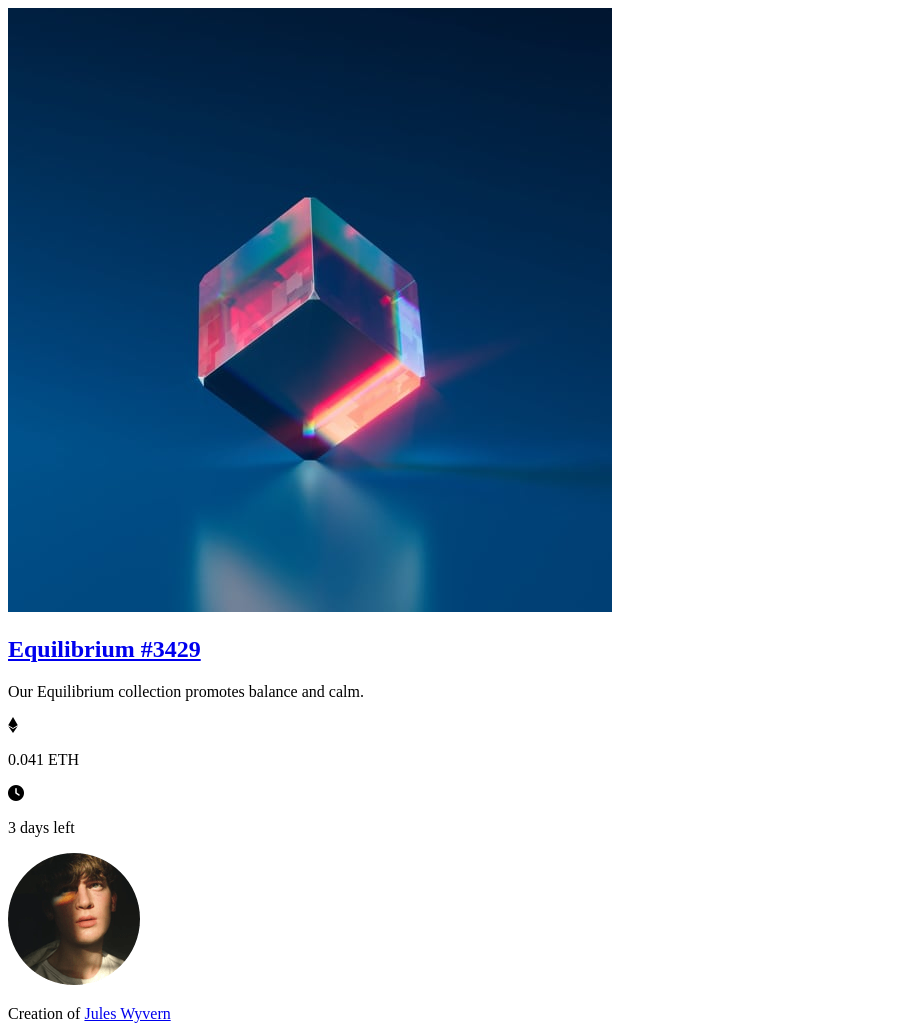
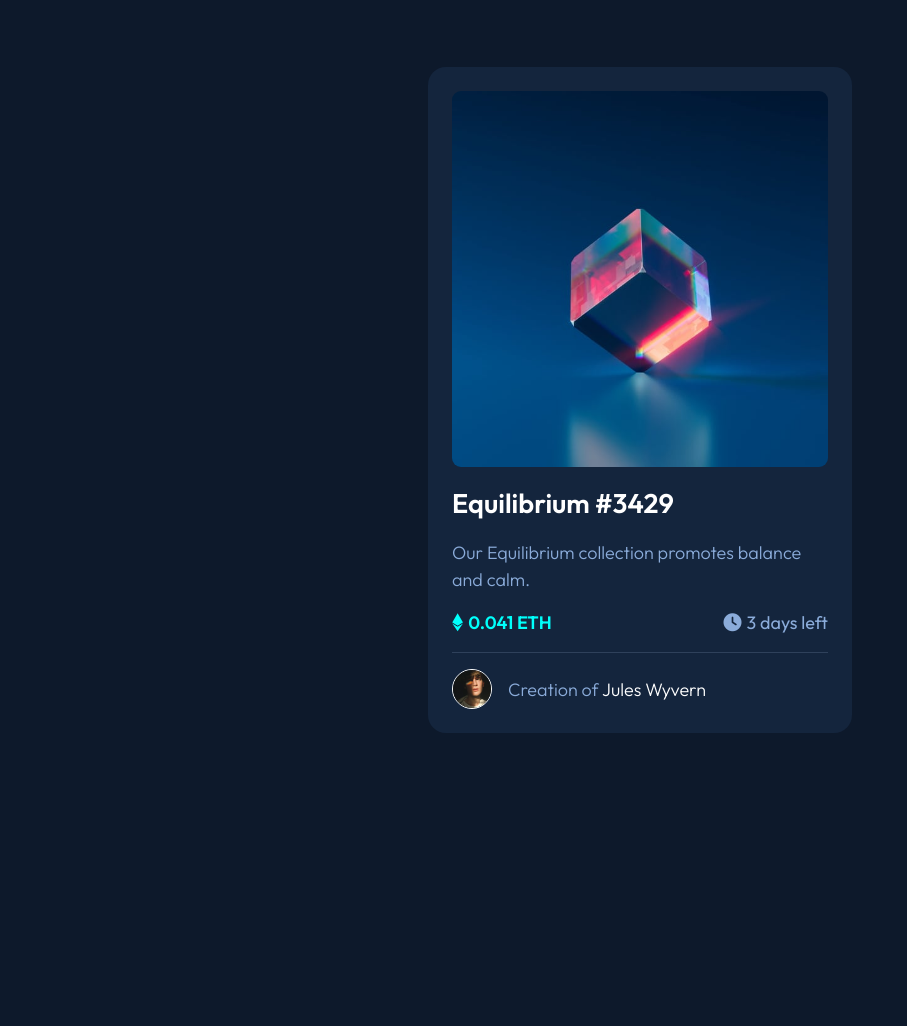
Before and after one commit to Dharmik48/fem-nft-card, a plain HTML site: page index.html in a window 1280 px wide. Shown: the whole page, without its empty margins (0-907 px from the left). After the commit the page ends 800 px from the top, so only its background shows below. Drawn offline with Linux system fonts and the light colour scheme; a web font is replaced by a local one.

Commit message:
final result

```diff
--- a/index.html
+++ b/index.html
@@ -18,7 +18,7 @@
 		<link rel="preconnect" href="https://fonts.googleapis.com" />
 		<link rel="preconnect" href="https://fonts.gstatic.com" crossorigin />
 		<link
-			href="https://fonts.googleapis.com/css2?family=Keania+One&family=Outfit:wght@300;400;600&display=swap"
+			href="https://fonts.googleapis.com/css2?family=Outfit:wght@300;400;600&display=swap"
 			rel="stylesheet"
 		/>
 
@@ -27,6 +27,9 @@
 			href="https://kit-pro.fontawesome.com/releases/v5.15.4/css/pro.min.css"
 			rel="stylesheet"
 		/>
+
+		<!-- DON'T forget to link CSS😅 -->
+		<link rel="stylesheet" href="./styles.css" />
 	</head>
 	<body>
 		<main class="card">
@@ -35,7 +38,9 @@
 					<img src="./images/image-equilibrium.jpg" alt="image of the nft" />
 				</div>
 				<div class="nft__details">
-					<h2 class="nft__title"><a href="#">Equilibrium #3429</a></h2>
+					<h2 class="nft__title">
+						<a class="link" href="#">Equilibrium #3429</a>
+					</h2>
 					<p class="nft__description">
 						Our Equilibrium collection promotes balance and calm.
 					</p>
@@ -55,7 +60,9 @@
 				<div class="creator__avatar">
 					<img src="./images/image-avatar.png" alt="avatar of the creator" />
 				</div>
-				<p class="creator__profile">Creation of <a href="#">Jules Wyvern</a></p>
+				<p class="creator__profile">
+					Creation of <a class="link" href="#">Jules Wyvern</a>
+				</p>
 			</section>
 		</main>
 	</body>
--- a/styles.css
+++ b/styles.css
@@ -8,6 +8,10 @@
 	--bg-card: 216 50% 16%;
 
 	--fs-para: 18px;
+	--ff-outfit: 'Outfit', sans-serif;
+
+	--space-padding-main: 1.5rem;
+	--space-gap-main: 1rem;
 }
 
 /* RESET */
@@ -43,4 +47,108 @@ button {
 	font-family: inherit;
 }
 
-/*  */
+/* BODY */
+body {
+	display: grid;
+	place-items: center;
+
+	padding: 1.5rem;
+	height: 100vh;
+
+	color: hsl(var(--clr-blue));
+	font-family: 'Outfit', sans-serif;
+	font-size: var(--fs-para);
+	background-color: hsl(var(--bg-main));
+	line-height: 1.5;
+}
+
+.link {
+	color: hsl(var(--clr-white));
+	transition: 300ms ease-in-out;
+}
+
+.link:hover,
+.link:focus {
+	color: hsl(var(--clr-cyan));
+	outline: none;
+}
+
+/* CARD */
+.card {
+	display: flex;
+	flex-direction: column;
+
+	padding: var(--space-padding-main);
+
+	background-color: hsl(var(--bg-card));
+	border-radius: 1em;
+}
+
+/* NFT */
+.nft {
+	display: flex;
+	flex-direction: column;
+	gap: var(--space-gap-main);
+
+	max-width: 23.5rem;
+}
+
+.nft__img {
+	border-radius: 0.5em;
+	overflow: hidden;
+}
+
+.nft__details {
+	display: flex;
+	flex-direction: column;
+	gap: var(--space-gap-main);
+
+	padding-bottom: var(--space-gap-main);
+}
+
+.nft__description {
+	font-weight: 300;
+}
+
+.nft__price-details {
+	display: flex;
+	justify-content: space-between;
+}
+
+.nft__price,
+.nft__time {
+	display: flex;
+	align-items: center;
+	gap: 5px;
+}
+
+.nft__price {
+	color: hsl(var(--clr-cyan));
+	font-weight: 700;
+}
+
+.nft__time {
+	font-weight: 400;
+}
+
+/* CREATOR SECTION */
+.creator {
+	display: flex;
+	align-items: center;
+	justify-content: flex-start;
+	gap: var(--space-gap-main);
+
+	padding-top: var(--space-gap-main);
+
+	border-top: 1px solid hsl(var(--clr-divider));
+}
+
+.creator__avatar {
+	max-width: 2.5rem;
+	border-radius: 50%;
+	border: 1px solid hsl(var(--clr-white));
+}
+
+.creator__profile {
+	font-weight: 300;
+}
```
